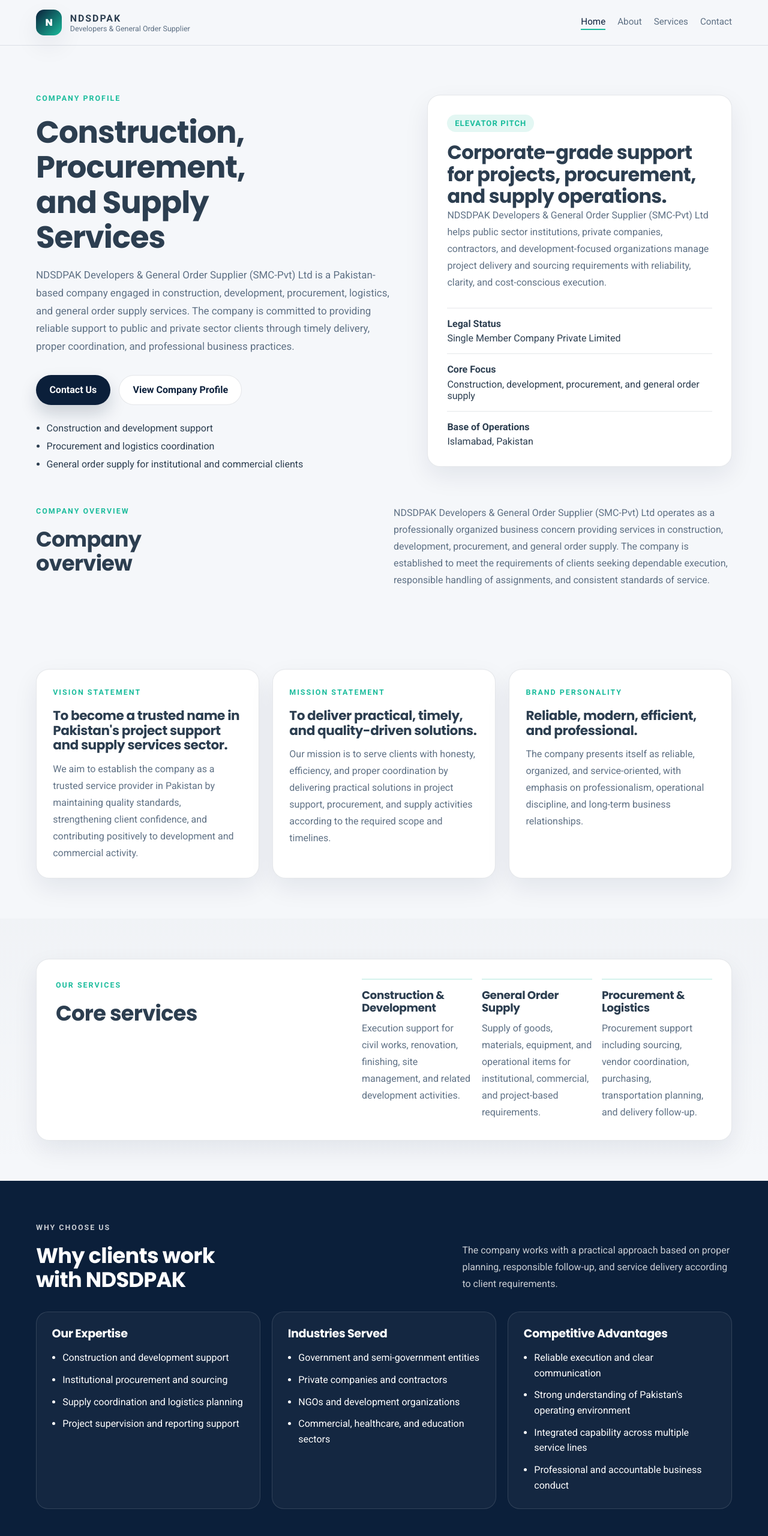
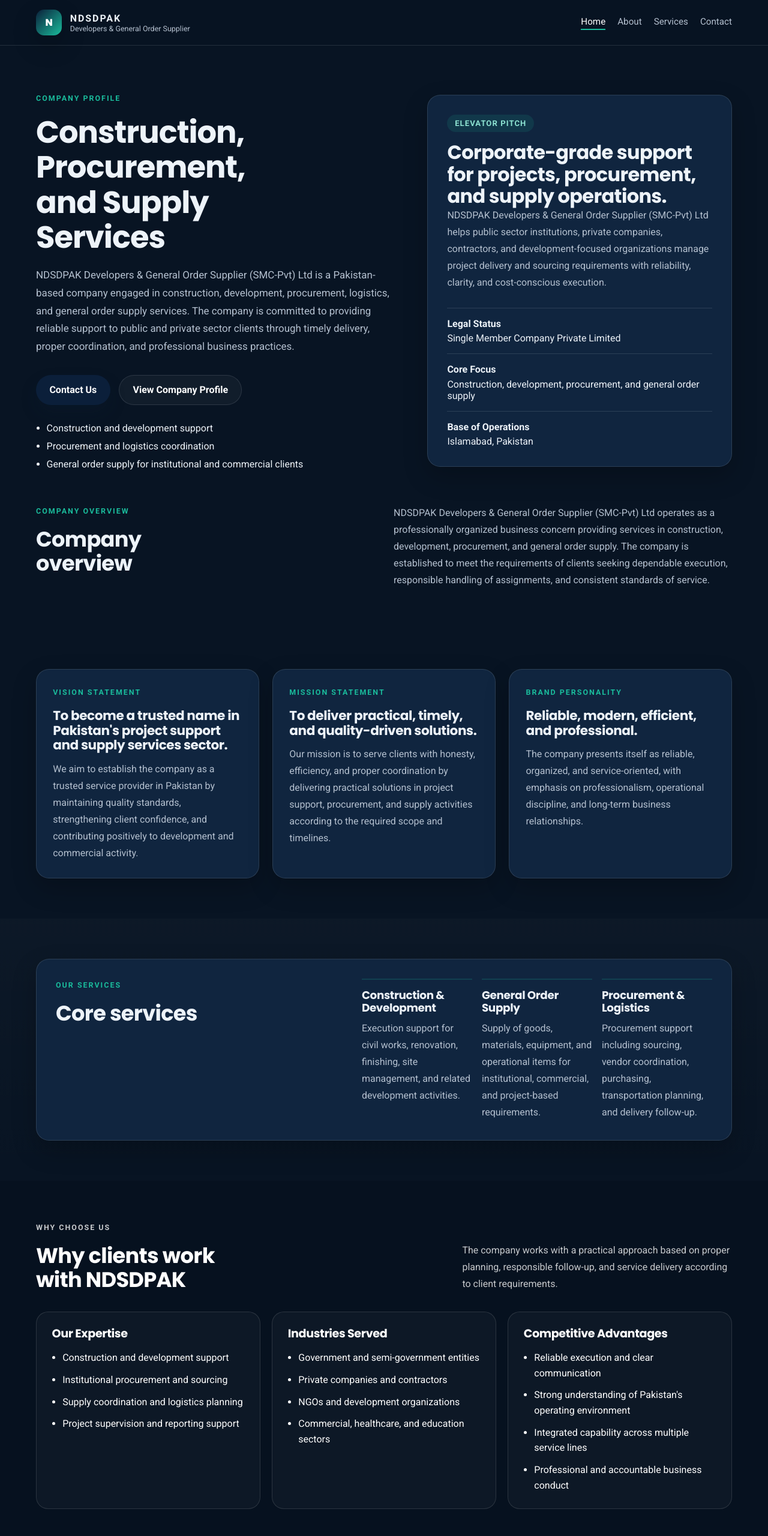
Before and after one commit to rjgoharali/ndsdpak-developers, a plain HTML site: page index.html in a window 1280 px wide. Shown: the top 2560 px of the page at 60% size. Drawn offline with Linux system fonts and the light colour scheme.

Commit message:
Switch site to dark background

```diff
--- a/styles.css
+++ b/styles.css
@@ -2,14 +2,14 @@
   --primary: #0b1f3a;
   --secondary: #1abc9c;
   --accent: #d4af37;
-  --background: #f5f7fa;
-  --surface: #ffffff;
-  --surface-soft: #eef3f7;
-  --text: #2c3e50;
-  --muted: #5f7185;
-  --line: rgba(44, 62, 80, 0.12);
+  --background: #081423;
+  --surface: #10253f;
+  --surface-soft: #0d1d31;
+  --text: #edf3f9;
+  --muted: #b4c0cf;
+  --line: rgba(237, 243, 249, 0.12);
   --light: #ffffff;
-  --shadow: 0 16px 40px rgba(11, 31, 58, 0.08);
+  --shadow: 0 16px 40px rgba(0, 0, 0, 0.22);
 }
 
 * {
@@ -67,7 +67,7 @@
   position: sticky;
   top: 0;
   z-index: 20;
-  background: rgba(245, 247, 250, 0.94);
+  background: rgba(8, 20, 35, 0.94);
   backdrop-filter: blur(12px);
   border-bottom: 1px solid var(--line);
 }
@@ -128,7 +128,7 @@
 
 .nav-links a:hover,
 .nav-links a.active {
-  color: var(--primary);
+  color: var(--light);
 }
 
 .nav-links a.active::after,
@@ -145,8 +145,8 @@
 .nav-toggle {
   display: none;
   border: 1px solid var(--line);
-  background: #fff;
-  color: var(--text);
+  background: rgba(255, 255, 255, 0.04);
+  color: var(--light);
   border-radius: 999px;
   padding: 0.7rem 1rem;
   font-weight: 700;
@@ -220,8 +220,8 @@
 }
 
 .btn-secondary {
-  background: #fff;
-  color: var(--primary);
+  background: rgba(255, 255, 255, 0.04);
+  color: var(--light);
   border: 1px solid var(--line);
 }
 
@@ -262,7 +262,7 @@
   padding: 0.45rem 0.8rem;
   border-radius: 999px;
   background: rgba(26, 188, 156, 0.12);
-  color: var(--secondary);
+  color: #8ce2d1;
   font-size: 0.82rem;
   font-weight: 700;
   letter-spacing: 0.08em;
@@ -299,7 +299,7 @@
 }
 
 .soft-section {
-  background: linear-gradient(180deg, rgba(11, 31, 58, 0.02), rgba(11, 31, 58, 0));
+  background: linear-gradient(180deg, rgba(255, 255, 255, 0.02), rgba(255, 255, 255, 0));
 }
 
 .strip-grid,
@@ -377,7 +377,7 @@
 }
 
 .dark-section {
-  background: var(--primary);
+  background: #06111f;
 }
 
 .light,
@@ -403,7 +403,7 @@
   padding: 1.6rem;
   border: 1px solid rgba(255, 255, 255, 0.12);
   border-radius: 1.25rem;
-  background: rgba(255, 255, 255, 0.04);
+  background: rgba(255, 255, 255, 0.03);
 }
 
 .expertise-block h3 {
@@ -452,9 +452,9 @@
   min-height: 3rem;
   padding: 0.1rem 1rem;
   border-radius: 999px;
-  background: #fff;
+  background: rgba(255, 255, 255, 0.04);
   border: 1px solid rgba(26, 188, 156, 0.22);
-  color: var(--primary);
+  color: var(--light);
   font-weight: 600;
 }
 
@@ -479,8 +479,8 @@
   border-radius: 1rem;
   padding: 0.95rem 1rem;
   font: inherit;
-  color: var(--text);
-  background: #fff;
+  color: var(--light);
+  background: rgba(255, 255, 255, 0.04);
 }
 
 .contact-form textarea {
@@ -507,7 +507,7 @@
 .site-footer {
   border-top: 1px solid var(--line);
   padding: 1.4rem 0 2rem;
-  background: #fff;
+  background: #06111f;
 }
 
 .footer-grid {
```
